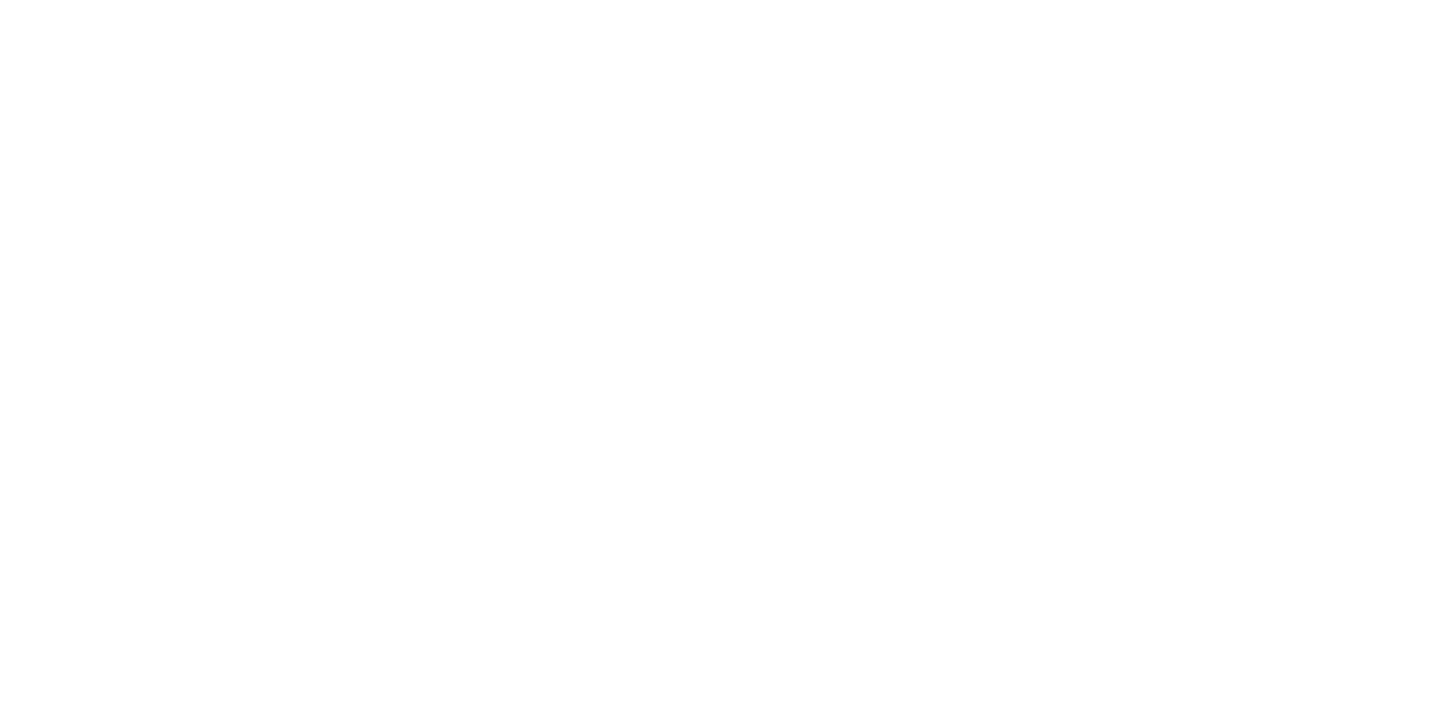
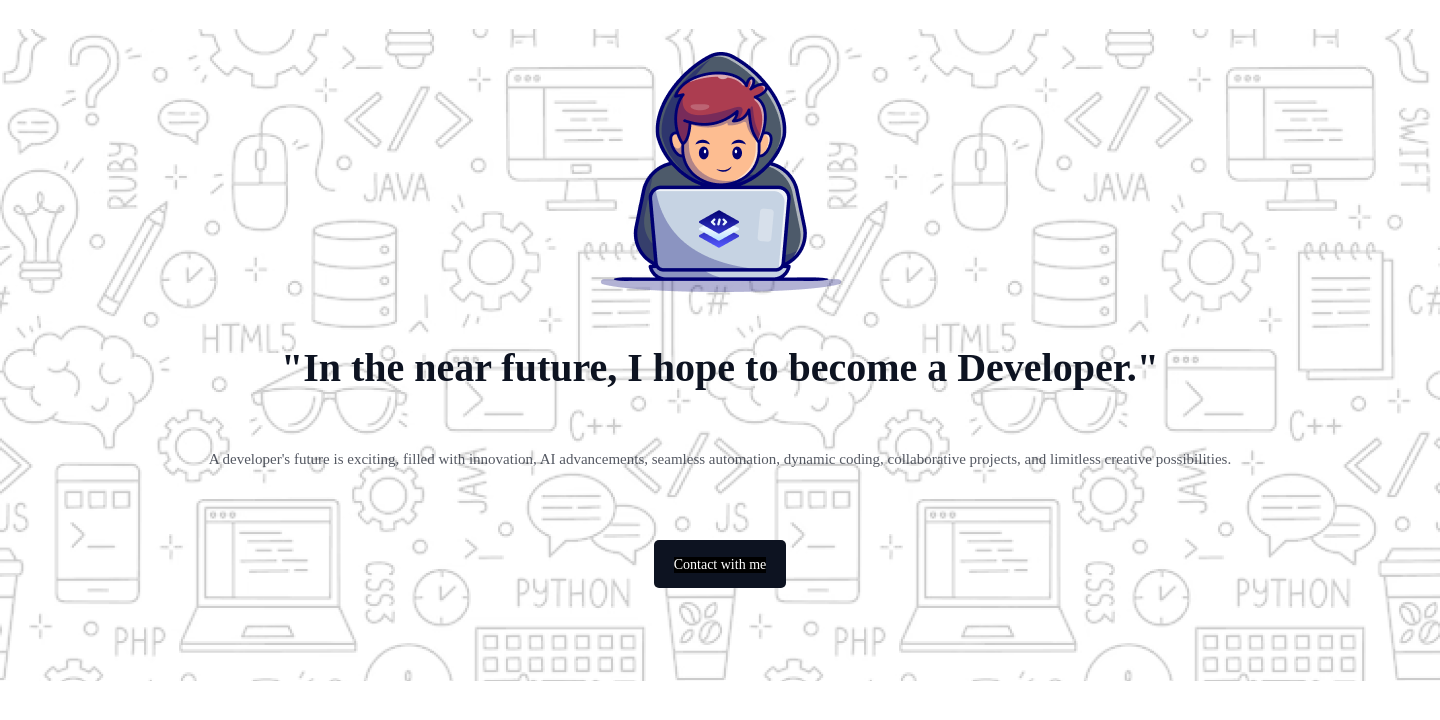
Before and after one commit to Ahsan-1015/Assignment-1-B10, a plain HTML site: page index.html in a window 1280 px wide. Shown: the whole page, 1440 px wide, since content can reach past the window. Drawn offline with Linux system fonts and the light colour scheme; a web font is replaced by a local one.

Commit message:
header section added

```diff
--- a/index.html
+++ b/index.html
@@ -1,21 +1,43 @@
 <!DOCTYPE html>
 <html lang="en">
+
 <head>
     <meta charset="UTF-8">
     <meta name="viewport" content="width=device-width, initial-scale=1.0">
     <title>Assignment-1</title>
     <link rel="stylesheet" href="./styles/style.css">
 </head>
+
 <body>
     <header>
 
+        <div class="banner-container">
+            <div class="banner-container-image">
+                <img src="./assets/Group.png" alt="loading">
+            </div>
+            <div class="banner-container-text">
+                <h1 class="banner-container-text-title">"In the near future, I hope to become a Developer."</h1>
+                <p class="banner-container-text-subtitle">A developer's future is exciting, filled with innovation, AI
+                    advancements, seamless automation, dynamic coding, collaborative projects, and limitless creative
+                    possibilities.</p>
+
+                <div class="btn-container">
+                    <a href=""><button>Contact with me</button></a>
+                </div>
+            </div>
+        </div>
+
+
     </header>
     <main>
+        <section>
 
+        </section>
     </main>
     <footer>
 
     </footer>
 
 </body>
+
 </html>
--- a/styles/style.css
+++ b/styles/style.css
@@ -0,0 +1,113 @@
+@import url('https://fonts.googleapis.com/css2?family=Azeret+Mono:ital,wght@0,100..900;1,100..900&display=swap');
+
+* {
+    box-sizing: border-box;
+    margin: 0;
+    padding: 0;
+}
+
+body {
+    font-family: Azeret Mono;
+}
+
+/* header banner styles=============== */
+
+header {
+    width: 1440px;
+    height: 652px;
+    background-image: url(/assets/Hero-bg.png);
+
+    /* background-size: cover; */
+    /* border: red 2px solid; */
+
+
+}
+
+
+.banner-container {
+    width: 90%;
+    height: 582px;
+    margin: 2% auto;
+    display: flex;
+    flex-direction: column;
+    justify-content: space-around;
+    align-items: center;
+
+
+
+    /* border: yellow 2px solid; */
+
+}
+
+.banner-container-image {
+
+    width: 240.28px;
+    height: 240px;
+
+    /* border: salmon 2px solid; */
+}
+
+
+.banner-container-text {
+    width: 100%;
+    height: 250px;
+    margin: 0% auto;
+    display: flex;
+    flex-direction: column;
+    justify-content: space-between;
+
+    align-items: center;
+    text-align: center;
+
+    /* padding: 15px; */
+    /* border: magenta 2px solid; */
+}
+
+.banner-container-text-title {
+    color: rgb(13, 19, 33);
+    font-family: Azeret Mono;
+    font-size: 40px;
+    font-weight: 700;
+    line-height: 60px;
+    letter-spacing: 0%;
+    width: 100%;
+    margin: 0% auto;
+
+
+    /* border: green 2px solid; */
+    /* text-align: center; */
+}
+
+.banner-container-text-subtitle {
+    color: rgb(13, 19, 33);
+    font-family: Azeret Mono;
+    font-size: 15px;
+    font-weight: 400;
+    line-height: 26px;
+    letter-spacing: 0%;
+    opacity: 0.7;
+    width: 80%;
+    margin: 1% auto;
+
+    /* border: red 2px solid; */
+
+}
+
+.btn-container {
+    color: aliceblue;
+    border-radius: 5px;
+    background: rgb(13, 19, 33);
+    padding: 15px 20px;
+    margin-top: 20px;
+}
+
+.btn-container>a>button {
+    background-color: black;
+    color: rgb(255, 255, 255);
+    font-family: Azeret Mono;
+    font-size: 14px;
+    font-weight: 500;
+    text-align: center;
+    border: none;
+
+}
```
